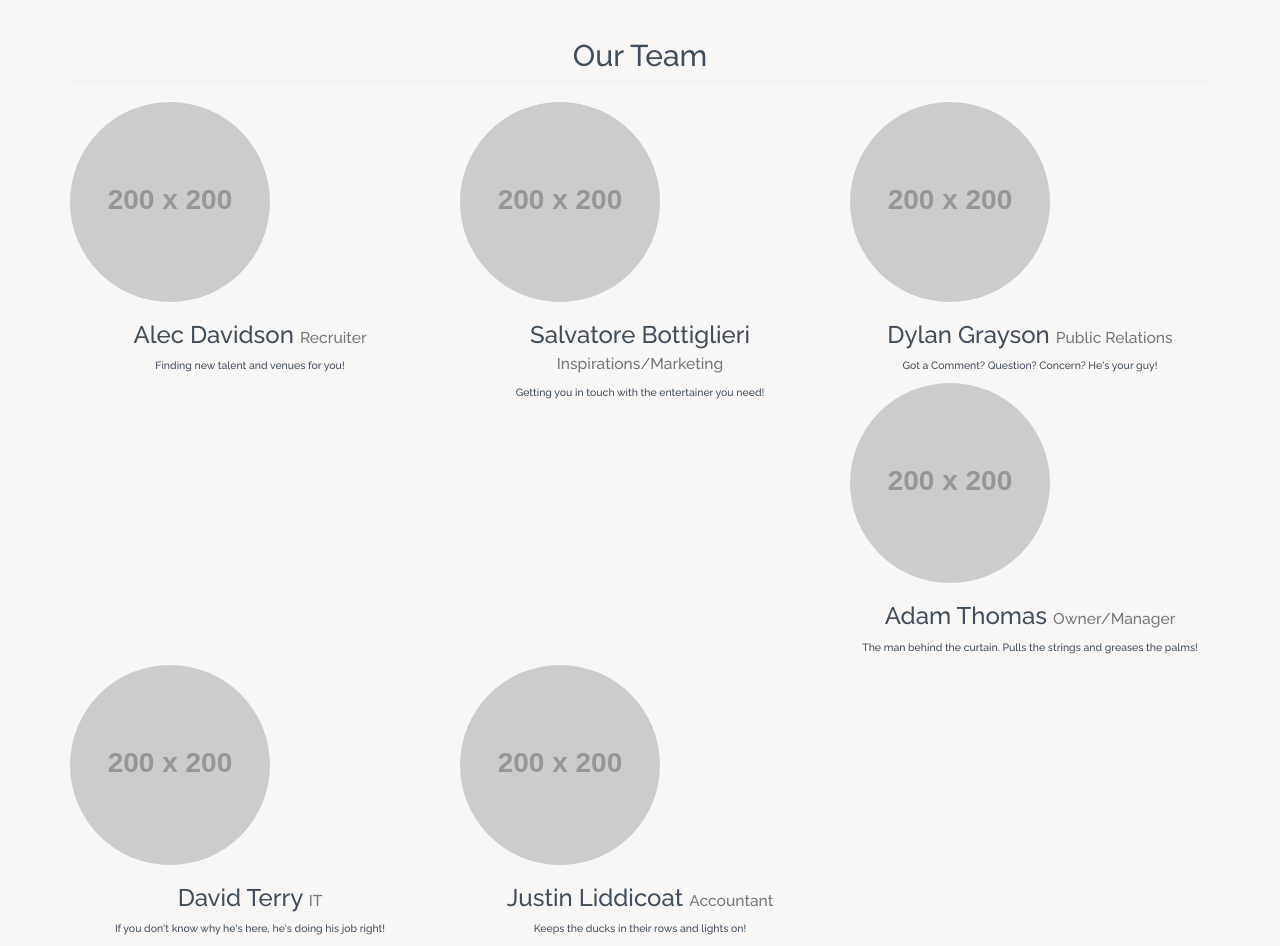
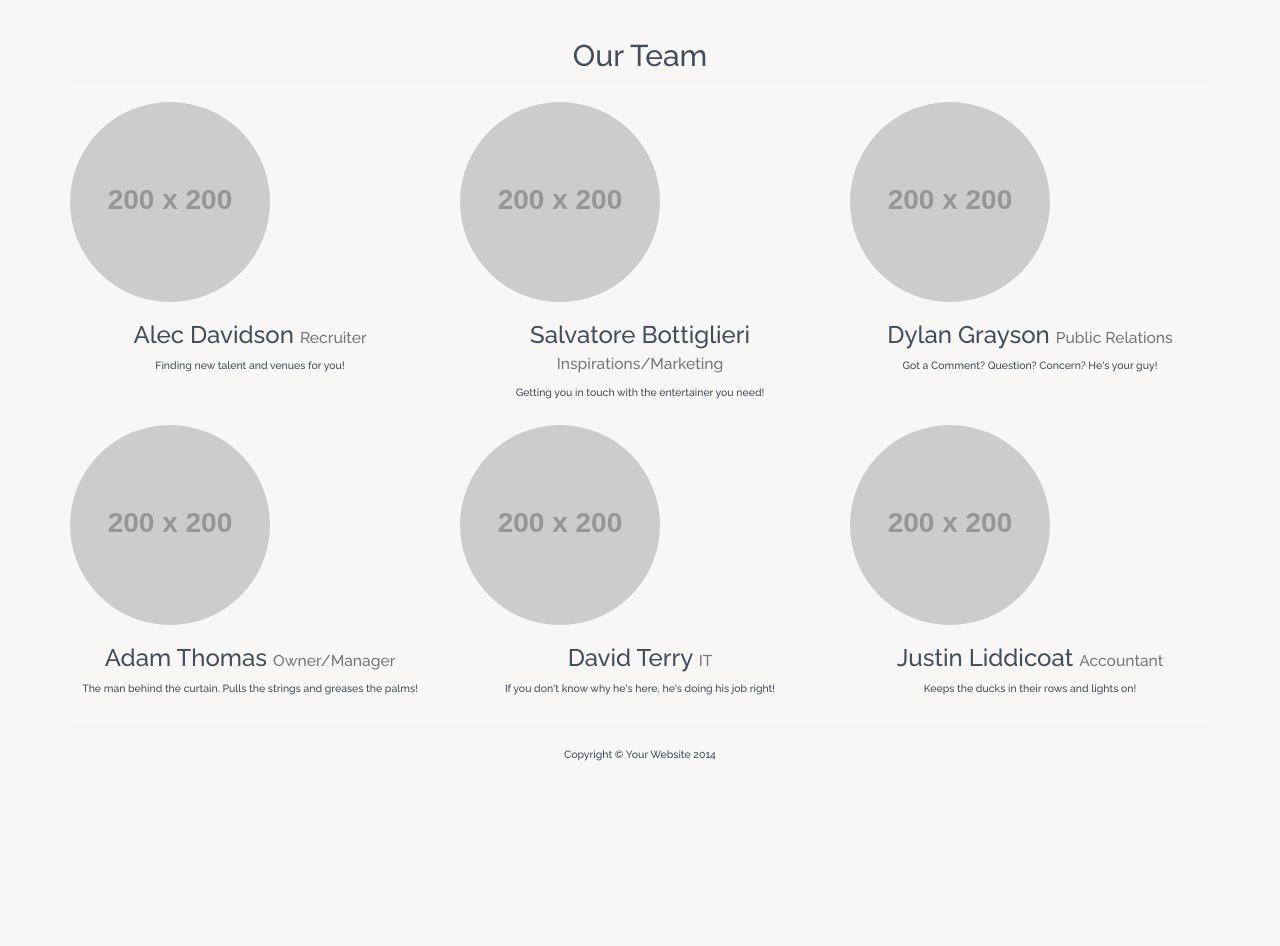
Before and after one commit to DylanGrayson/Agency_Proj3, a Django app: page /about in a window 1280 px wide. Shown: the part 191-1137 px from the top of the page. After the commit the page ends 952 px from the top, so only its background shows below. Run offline with Django 3.2, Linux system fonts and the light colour scheme; grey boxes labelled with a size stand in for pictures from a placeholder-image service; parts of the project's set-up code (start-up, migrations or seed data) failed here and were passed over; some libraries are stand-ins or nearby versions.

Commit message:
Fixed formatting on the about page

```diff
--- a/main/templates/main/about.html
+++ b/main/templates/main/about.html
@@ -38,6 +38,11 @@
                 </h3>
                 <p>Got a Comment? Question? Concern? He's your guy!</p>
             </div>
+        </div>
+
+        <br>
+
+        <div class="row">
             <div class="col-lg-4 col-sm-6 text-center">
                 <img class="img-circle img-responsive img-center" src="http://placehold.it/200x200" alt="">
                 <h3>Adam Thomas
```
